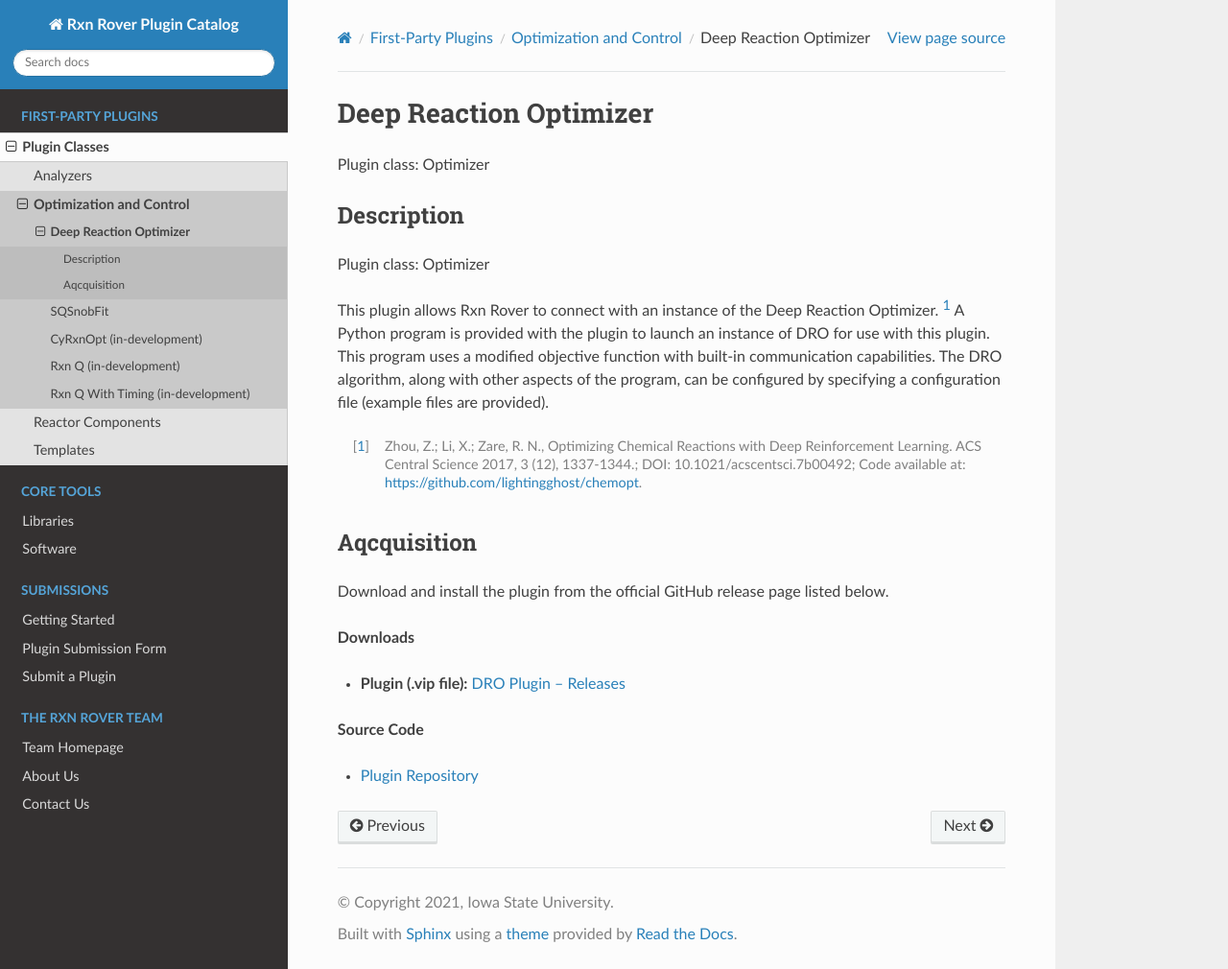
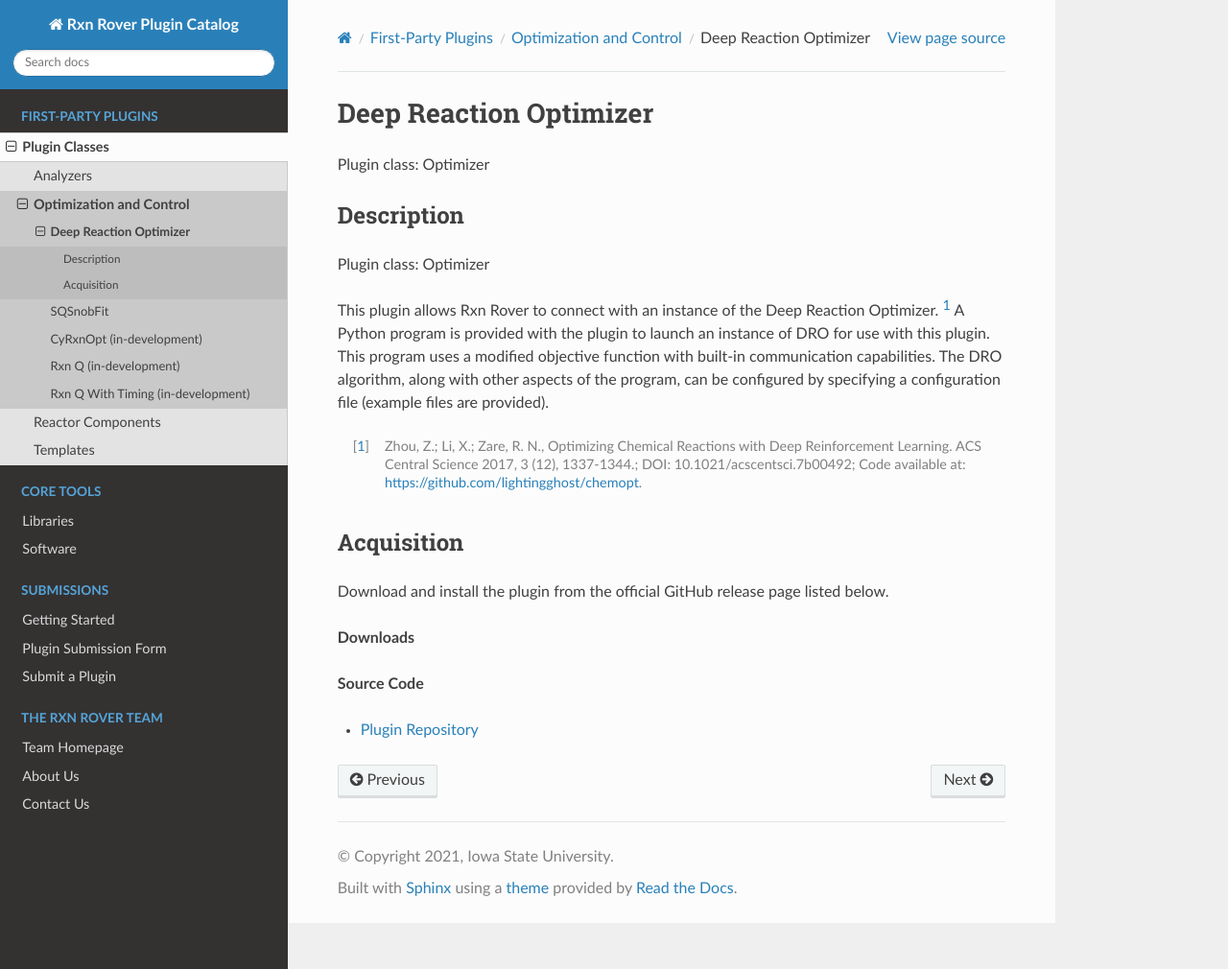
Before and after one commit to RxnRover/PluginCatalog, a Sphinx documentation site: the page built from source/first_party/optimizers/deep_reaction_optimizer.rst, in a window 1280 px wide and 1010 px high. Shown: the whole window at 96% size. Built offline with Sphinx 7.4.7 and the Read the Docs theme 3.1.0, drawn with Linux system fonts in a browser that asks for light colours; pages that are not in the unit, such as notebooks, are missing from menus.

Commit message:
Review Changes

```diff
--- a/source/core_tools/libraries/index.rst
+++ b/source/core_tools/libraries/index.rst
@@ -5,4 +5,4 @@
 .. toctree::
    :maxdepth: 1
 
-   Dynamic_Reentrant
+   dynamic_reentrant
--- a/source/core_tools/software/index.rst
+++ b/source/core_tools/software/index.rst
@@ -4,4 +4,4 @@
 .. toctree::
    :maxdepth: 1
 
-   Rxn_Rover
+   rxn_rover
--- a/source/first_party/optimizers/deep_reaction_optimizer.rst
+++ b/source/first_party/optimizers/deep_reaction_optimizer.rst
@@ -18,15 +18,13 @@
 .. [#dro] Zhou, Z.;  Li, X.; Zare, R. N., Optimizing Chemical Reactions with Deep Reinforcement Learning. ACS Central Science 2017, 3 (12), 1337-1344.; DOI: 10.1021/acscentsci.7b00492; Code available at: https://github.com/lightingghost/chemopt.
 
 
-Aqcquisition
+Acquisition
 ------------
 
 Download and install the plugin from the official GitHub release page listed below.
 
 **Downloads**
 
-- **Plugin (.vip file):** `DRO Plugin – Releases <https://github.com/RxnRover/plugin_dro/releases>`_
-
 **Source Code**
 
 - `Plugin Repository <https://github.com/RxnRover/plugin_dro>`_
```
Also changed, not shown: source/core_tools/libraries/dynamic_reentrant.rst (renamed from source/core_tools/libraries/Dynamic_Reentrant.rst), source/core_tools/software/rxn_rover.rst (renamed from source/core_tools/software/Rxn_Rover.rst).
